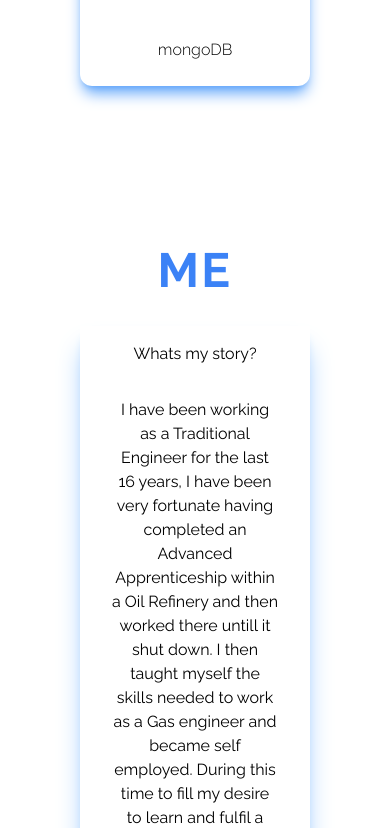
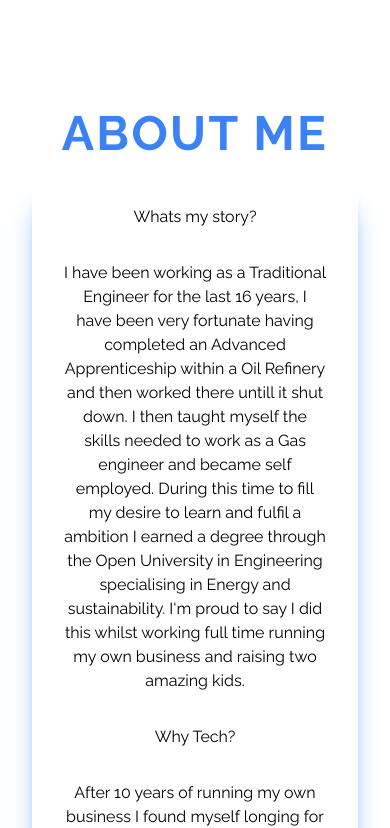
Before and after one commit to Joegitrussell/portfolio, a Next.js app: page / in a window 390 px wide. Shown: the part 6163-6991 px from the top of the page. Built offline with nearby package versions, Linux system fonts and the light colour scheme.

Commit message:
adjusted padding

```diff
--- a/components/Contact.jsx
+++ b/components/Contact.jsx
@@ -6,7 +6,7 @@ import {FaBars, FaTimes, FaGithub, FaTwitter, FaLinkedin} from 'react-icons/fa'
 const Contact = () => {
   return (
     <div id="contact" className='w-full'>
-        <div className='max-w-screen-xl mx-auto  px-20 py-20
+        <div className='max-w-screen-xl mx-auto  px-8 py-20
     text-center md:text-left'>
              <h2 className='text-5xl md:text-7xl tracking-wider
         uppercase text-blue-500 font-bold'>
--- a/components/Experience.jsx
+++ b/components/Experience.jsx
@@ -88,7 +88,7 @@ const Experience = () => {
 
   return (
     <div id="experience" className="w-full">
-      <div className='max-w-screen-xl mx-auto  px-20 py-20
+      <div className='max-w-screen-xl mx-auto  px-8 py-20
         text-center md:text-left'>
             <h2 className='text-5xl md:text-7xl tracking-wider
             uppercase text-blue-500 font-bold'>
--- a/components/Me.jsx
+++ b/components/Me.jsx
@@ -4,11 +4,11 @@ import { MdExpandMore } from 'react-icons/md'
 const Me = () => {
   return (
     <div id="me" className="w-full">
-      <div className='max-w-screen-xl mx-auto  px-20 py-20
+      <div className='max-w-screen-xl mx-auto  px-8 py-20
         text-center md:text-left'>
-            <h2 className='text-5xl md:text-7xl tracking-wider
+            <h2 className='text-5xl md:text-2xl tracking-wider
             uppercase text-blue-500 font-bold'>
-                Me
+               About Me
             </h2>
             <div className='shadow-xl shadow-blue-300 my-8 px-8'>
                 <h1 className='py-4 max-w-3xl mx-auto'>Whats my story?</h1>
--- a/components/Portfolio.jsx
+++ b/components/Portfolio.jsx
@@ -41,7 +41,7 @@ const Portfolio = () => {
     ]
   return (
     <div id="portfolio" className='w-full'>
-        <div className='max-w-screen-xl mx-auto px-20 py-20
+        <div className='max-w-screen-xl mx-auto px-8 py-20
         text-center md:text-left'>
             <h2 className='text-5xl md:text-7xl tracking-wider
             uppercase text-blue-500 font-bold'>
```
